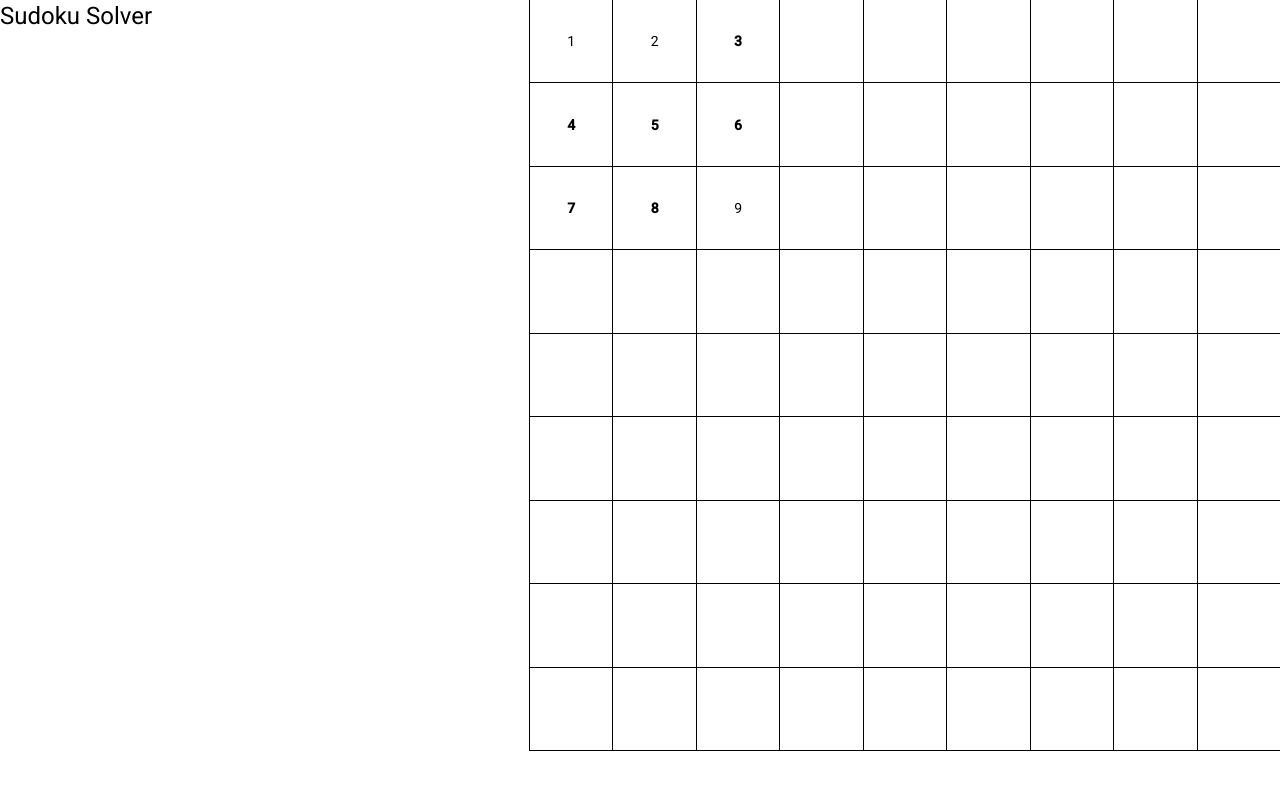
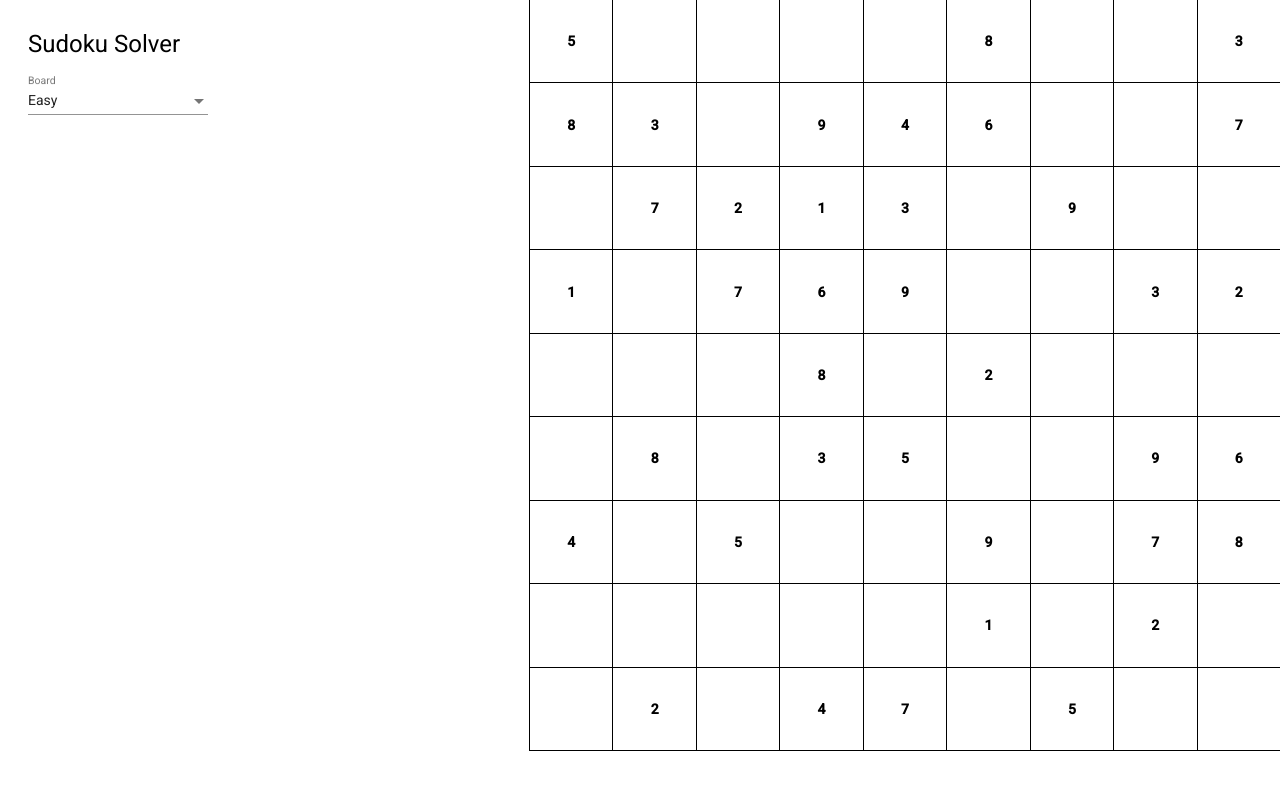
Before and after one commit to hauthorn/sudoku-solver, an Angular app: page / in a window 1280 px wide. Shown: the top 790 px of the page. Built offline with nearby package versions, Linux system fonts and the light colour scheme.

Commit message:
Switch between a few board, copied an "easy" one from the internet

```diff
--- a/src/app/app.component.css
+++ b/src/app/app.component.css
@@ -4,7 +4,8 @@
   justify-content: space-between;
 }
 .sidebar {
-
+  padding-top: 2em;
+  padding-left: 2em;
 }
 .square {
   width: 750px;
--- a/src/app/app.component.html
+++ b/src/app/app.component.html
@@ -1,6 +1,12 @@
 <div class="wrapper">
   <div class="sidebar">
     <h1>Sudoku Solver</h1>
+    <mat-form-field>
+      <mat-label>Board</mat-label>
+      <mat-select [(value)]="board">
+        <mat-option *ngFor="let b of boards" [value]="b">{{ b.name }}</mat-option>
+      </mat-select>
+    </mat-form-field>
   </div>
   <div class="square">
     <app-board [board]="board"></app-board>
--- a/src/app/app.component.ts
+++ b/src/app/app.component.ts
@@ -1,6 +1,6 @@
-import { Component } from '@angular/core';
+import {Component} from '@angular/core';
 import {Board} from "./model/board";
-import { Field } from './model/field';
+import {Field} from './model/field';
 
 @Component({
   selector: 'app-root',
@@ -9,10 +9,12 @@ import { Field } from './model/field';
 })
 export class AppComponent {
   public board: Board;
+  public boards: Board[];
+
   title = 'sudoku-solver';
 
   constructor() {
-    this.board = new Board([
+    let grid = new Board([
       [Field.f(1), Field.f(2), Field.l(3), Field.e(), Field.e(), Field.e(), Field.e(), Field.e(), Field.e(),],
       [Field.l(4), Field.l(5), Field.l(6), Field.e(), Field.e(), Field.e(), Field.e(), Field.e(), Field.e(),],
       [Field.l(7), Field.l(8), Field.f(9), Field.e(), Field.e(), Field.e(), Field.e(), Field.e(), Field.e(),],
@@ -22,6 +24,27 @@ export class AppComponent {
       Board.row(null),
       Board.row(null),
       Board.row(null),
-    ])
+    ], 'Single Group Filled');
+    let empty = new Board;
+    let easy = new Board([
+      [Field.l(5), Field.e(), Field.e(), Field.e(), Field.e(), Field.l(8), Field.e(), Field.e(), Field.l(3),],
+      [Field.l(8), Field.l(3), Field.e(), Field.l(9), Field.l(4), Field.l(6), Field.e(), Field.e(), Field.l(7),],
+      [Field.e(), Field.l(7), Field.l(2), Field.l(1), Field.l(3), Field.e(), Field.l(9), Field.e(), Field.e(),],
+
+      [Field.l(1), Field.e(), Field.l(7), Field.l(6), Field.l(9), Field.e(), Field.e(), Field.l(3), Field.l(2),],
+      [Field.e(), Field.e(), Field.e(), Field.l(8), Field.e(), Field.l(2), Field.e(), Field.e(), Field.e(),],
+      [Field.e(), Field.l(8), Field.e(), Field.l(3), Field.l(5), Field.e(), Field.e(), Field.l(9), Field.l(6),],
+
+      [Field.l(4), Field.e(), Field.l(5), Field.e(), Field.e(), Field.l(9), Field.e(), Field.l(7), Field.l(8),],
+      [Field.e(), Field.e(), Field.e(), Field.e(), Field.e(), Field.l(1), Field.e(), Field.l(2), Field.e(),],
+      [Field.e(), Field.l(2), Field.e(), Field.l(4), Field.l(7), Field.e(), Field.l(5), Field.e(), Field.e(),],
+    ], 'Easy');
+
+    this.boards = [
+      empty,
+      grid,
+      easy,
+    ];
+    this.board = easy
   }
 }
--- a/src/app/app.module.ts
+++ b/src/app/app.module.ts
@@ -5,6 +5,7 @@ import { AppComponent } from './app.component';
 import { BoardComponent } from './board/board.component';
 import { BrowserAnimationsModule } from '@angular/platform-browser/animations';
 import {MatGridListModule} from "@angular/material/grid-list";
+import {MatSelectModule} from "@angular/material/select";
 
 @NgModule({
   declarations: [
@@ -14,7 +15,8 @@ import {MatGridListModule} from "@angular/material/grid-list";
   imports: [
     BrowserModule,
     BrowserAnimationsModule,
-    MatGridListModule
+    MatGridListModule,
+    MatSelectModule
   ],
   providers: [],
   bootstrap: [AppComponent]
--- a/src/app/model/board.ts
+++ b/src/app/model/board.ts
@@ -1,11 +1,13 @@
 import {Field} from "./field";
 
 export class Board {
+  readonly name: string;
   readonly fields: Field[][];
   readonly rows: number;
   readonly columns: number;
 
-  constructor(input: Field[][] = []) {
+  constructor(input: Field[][] = [], name: string = 'Blank') {
+    this.name = name;
     if (input.length != 0) {
       this.fields = input;
     } else {
```
